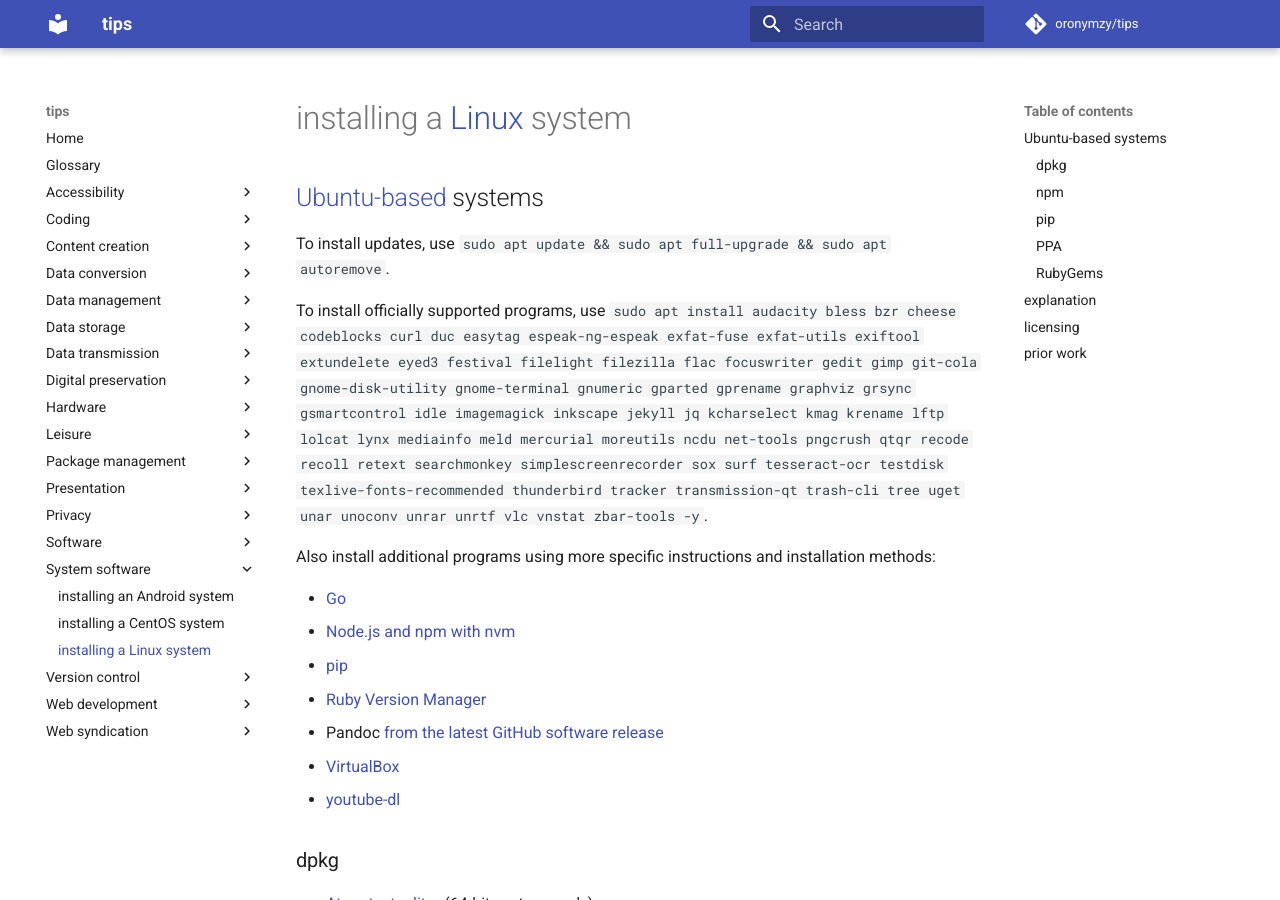
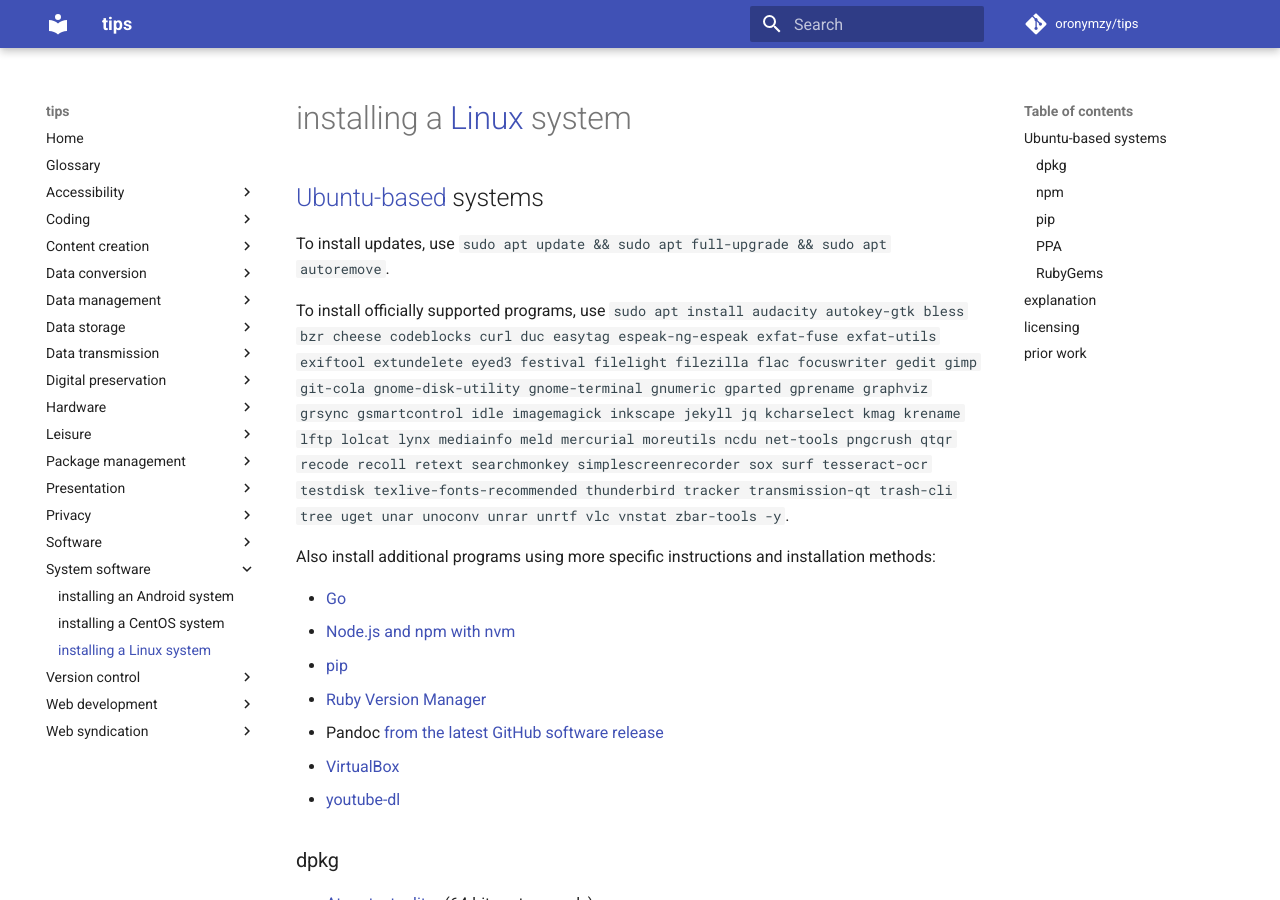
Before and after one commit to oronymzy/tips, an MkDocs documentation site: the page built from docs/insLnxS.md, in a window 1280 px wide and 900 px high. Built offline with MkDocs 1.6.1 and Material for MkDocs 9.7.7, drawn with Linux system fonts in a browser that asks for light colours; comment, search, counter and statistics services are not loaded; some of the changed text lies outside the part shown.

Commit message:
Add 'autokey-gtk' package and 'AutoKey' table row

```diff
--- a/docs/insLnxS.md
+++ b/docs/insLnxS.md
@@ -3,7 +3,7 @@
 
 To install updates, use `sudo apt update && sudo apt full-upgrade && sudo apt autoremove`.
 
-To install officially supported programs, use `sudo apt install audacity bless bzr cheese codeblocks curl duc easytag espeak-ng-espeak exfat-fuse exfat-utils exiftool extundelete eyed3 festival filelight filezilla flac focuswriter gedit gimp git-cola gnome-disk-utility gnome-terminal gnumeric gparted gprename graphviz grsync gsmartcontrol idle imagemagick inkscape jekyll jq kcharselect kmag krename lftp lolcat lynx mediainfo meld mercurial moreutils ncdu net-tools pngcrush qtqr recode recoll retext searchmonkey simplescreenrecorder sox surf tesseract-ocr testdisk texlive-fonts-recommended thunderbird tracker transmission-qt trash-cli tree uget unar unoconv unrar unrtf vlc vnstat zbar-tools -y`.
+To install officially supported programs, use `sudo apt install audacity autokey-gtk bless bzr cheese codeblocks curl duc easytag espeak-ng-espeak exfat-fuse exfat-utils exiftool extundelete eyed3 festival filelight filezilla flac focuswriter gedit gimp git-cola gnome-disk-utility gnome-terminal gnumeric gparted gprename graphviz grsync gsmartcontrol idle imagemagick inkscape jekyll jq kcharselect kmag krename lftp lolcat lynx mediainfo meld mercurial moreutils ncdu net-tools pngcrush qtqr recode recoll retext searchmonkey simplescreenrecorder sox surf tesseract-ocr testdisk texlive-fonts-recommended thunderbird tracker transmission-qt trash-cli tree uget unar unoconv unrar unrtf vlc vnstat zbar-tools -y`.
 
 Also install additional programs using more specific instructions and installation methods:
 
@@ -52,6 +52,7 @@ For Lubuntu, install additional packages using `sudo apt install dolphin kate op
 | package name                   | program name                                             | program category                                     | [interface]    | licensing                                                            | predominant programming language
 |:-------------------------------|:---------------------------------------------------------|:-----------------------------------------------------|:---------------|:---------------------------------------------------------------------|:-
 | `audacity`                     | [Audacity]                                               | [audio editing]                                      | [GUI]          | [GNU GPL v2.0] [^insLnxS6]                                           | [C]
+| `autokey-gtk`                  | [AutoKey]                                                | [automation]                                         | [GUI]          | [GNU GPL v3.0] [^insLnxS86]                                          | [Python]
 | `bless`                        | [Bless]                                                  | [hex editing]                                        | [GUI]          | [GNU GPL v2.0] [^insLnxS2]                                           | [C#]
 | `bzr`                          | [Bazaar]                                                 | [version control]                                    | [CLI]          | [GNU GPL v2.0] [^insLnxS81] or later [^insLnxS82]                    | [Python]
 | `cheese`                       | [Cheese]                                                 | [webcam] recording                                   | [GUI]          | [GNU GPL v2.0] [^insLnxS7]                                           | [C]
@@ -139,6 +140,7 @@ For Lubuntu, install additional packages using `sudo apt install dolphin kate op
 [Apache License 2.0]: https://choosealicense.com/licenses/apache-2.0/
 [Apache Subversion]: https://en.wikipedia.org/wiki/Apache_Subversion
 [Audacity]: https://www.audacityteam.org/
+[AutoKey]: https://en.wikipedia.org/wiki/AutoKey
 [BSD 2-Clause license]: https://choosealicense.com/licenses/bsd-2-clause/
 [BSD 3-Clause license]: https://opensource.org/licenses/BSD-3-Clause
 [Bazaar]: http://bazaar.canonical.com/en/
```
Also changed, not shown: other parts of docs/insLnxS.md (+2 -0 lines).
